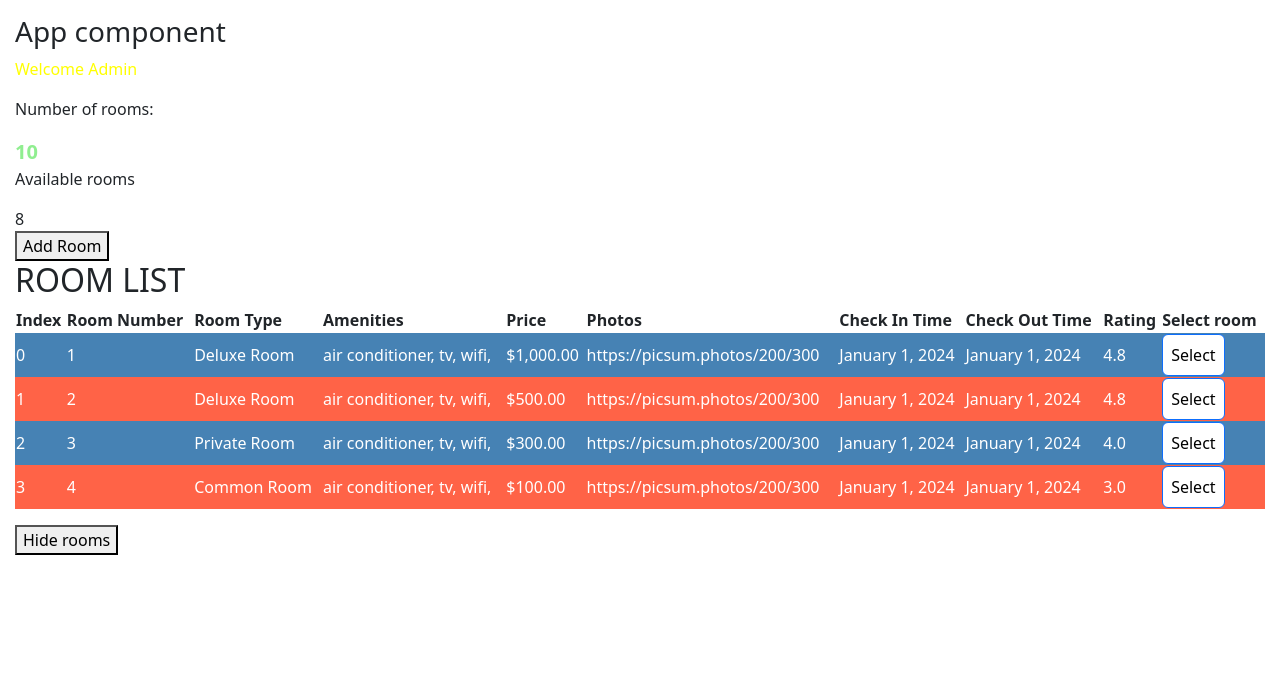
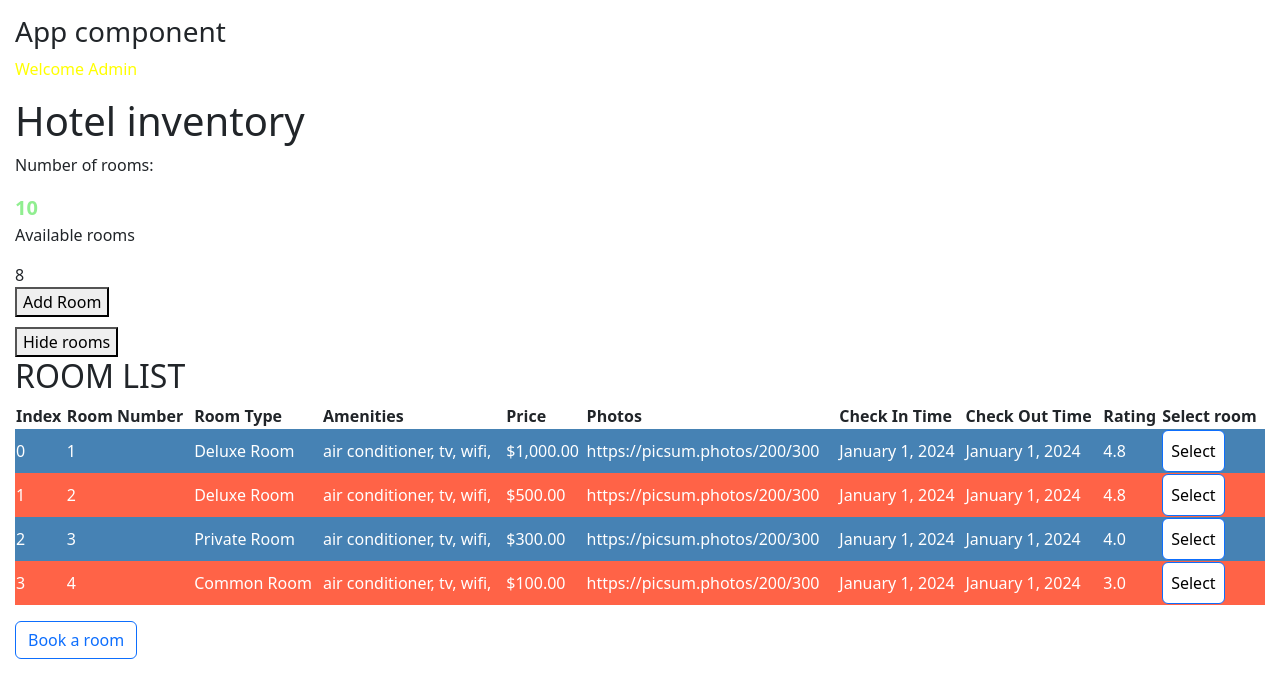
Before and after one commit to bitsbymax/hotel-inventory, an Angular app: page / in a window 1280 px wide. Shown: the top 698 px of the page. Built offline with nearby package versions, Linux system fonts and the light colour scheme.

Commit message:
code examples added

```diff
--- /dev/null
+++ b/projects/hotel-inventory/src/app/components/book-button/book-button.component.html
@@ -0,0 +1,6 @@
+<button
+  class="btn btn-outline-primary"
+  [ngStyle]="{ display: 'flex', marginTop: '10px' }"
+>
+  {{ buttonLabel }}
+</button>
--- /dev/null
+++ b/projects/hotel-inventory/src/app/components/book-button/book-button.component.ts
@@ -0,0 +1,13 @@
+import { CommonModule } from '@angular/common';
+import { Component } from '@angular/core';
+
+@Component({
+  selector: 'app-book-button',
+  standalone: true,
+  imports: [CommonModule],
+  templateUrl: './book-button.component.html',
+  styleUrl: './book-button.component.scss'
+})
+export class BookButtonComponent {
+  buttonLabel: string = 'Book a room';
+}
--- a/projects/hotel-inventory/src/app/components/header/header.component.ts
+++ b/projects/hotel-inventory/src/app/components/header/header.component.ts
@@ -1,4 +1,5 @@
 import {
+  AfterViewChecked,
   AfterViewInit,
   Component,
   DoCheck,
@@ -15,7 +16,7 @@ import {
   styleUrl: './header.component.scss',
 })
 export class HeaderComponent
-  implements OnInit, OnChanges, DoCheck, AfterViewInit
+  implements OnInit, OnChanges, DoCheck, AfterViewInit, AfterViewChecked
 {
   title: string = '';
 
@@ -38,4 +39,8 @@ export class HeaderComponent
   ngAfterViewInit(): void {
     console.log('ngAfterViewInit in HeaderComponent fired');
   }
+
+  ngAfterViewChecked(): void {
+    console.log('ngAfterViewChecked in HeaderComponent fired');
+  }
 }
--- a/projects/hotel-inventory/src/app/components/rooms-list/rooms-list.component.ts
+++ b/projects/hotel-inventory/src/app/components/rooms-list/rooms-list.component.ts
@@ -10,6 +10,7 @@ import {
   SimpleChanges,
   DoCheck,
   AfterViewInit,
+  AfterViewChecked,
 } from '@angular/core';
 import { RoomList } from '../../interfaces/room.interface';
 
@@ -21,7 +22,7 @@ import { RoomList } from '../../interfaces/room.interface';
   styleUrl: './rooms-list.component.scss',
   changeDetection: ChangeDetectionStrategy.OnPush,
 })
-export class RoomsListComponent implements OnInit, OnChanges, DoCheck, AfterViewInit {
+export class RoomsListComponent implements OnInit, OnChanges, DoCheck, AfterViewInit, AfterViewChecked {
   @Input() rooms: RoomList[] = [];
   @Input() title: string = '';
   @Output() selectedRoom = new EventEmitter<RoomList>();
@@ -53,6 +54,10 @@ export class RoomsListComponent implements OnInit, OnChanges, DoCheck, AfterView
     console.log('ngAfterViewInit in RoomsListComponent fired');
   }
 
+  ngAfterViewChecked(): void {
+    console.log('ngAfterViewChecked in RoomsListComponent fired');
+  }
+
   selectRoom(room: RoomList) {
     this.selectedRoom.emit(room);
   }
--- a/projects/hotel-inventory/src/app/components/rooms/rooms.component.html
+++ b/projects/hotel-inventory/src/app/components/rooms/rooms.component.html
@@ -10,6 +10,7 @@
     }"
     [innerText]="numberOfRooms"
   ></div>
+
   <p>Available rooms</p>
   {{ rooms.availableRooms ?? "No rooms available" }}
 
@@ -18,8 +19,14 @@
   }
 
   <div>
-    <button (click)="addRoom()">Add Room</button>
+    <button (click)="addRoom()" [ngStyle]="{ marginBottom: '10px' }">
+      Add Room
+    </button>
   </div>
+
+  <button (click)="toggle()">
+    {{ !hideRooms ? "Hide rooms" : "Show rooms" }}
+  </button>
 
   @if (rooms.availableRooms) {
   <app-rooms-list
@@ -30,4 +37,4 @@
   }
 </div>
 
-<button (click)="toggle()">{{ !hideRooms ? 'Hide rooms' : 'Show rooms' }}</button>
+<ng-template #bookRoom></ng-template>
--- a/projects/hotel-inventory/src/app/components/rooms/rooms.component.ts
+++ b/projects/hotel-inventory/src/app/components/rooms/rooms.component.ts
@@ -1,4 +1,5 @@
 import {
+  AfterViewChecked,
   AfterViewInit,
   ChangeDetectionStrategy,
   Component,
@@ -7,24 +8,27 @@ import {
   OnInit,
   SimpleChanges,
   ViewChild,
+  ViewContainerRef,
 } from '@angular/core';
 import { Room, RoomList } from '../../interfaces/room.interface';
 import { CommonModule } from '@angular/common';
 import { RoomsListComponent } from '../rooms-list/rooms-list.component';
 import { HeaderComponent } from '../header/header.component';
+import { BookButtonComponent } from '../book-button/book-button.component';
 
 @Component({
   selector: 'app-rooms',
   standalone: true,
-  imports: [CommonModule, RoomsListComponent, HeaderComponent],
+  imports: [CommonModule, RoomsListComponent, HeaderComponent, BookButtonComponent],
   templateUrl: './rooms.component.html',
   styleUrl: './rooms.component.scss',
   changeDetection: ChangeDetectionStrategy.OnPush,
 })
 export class RoomsComponent
-  implements OnInit, OnChanges, DoCheck, AfterViewInit
+  implements OnInit, OnChanges, DoCheck, AfterViewInit, AfterViewChecked
 {
-  @ViewChild(HeaderComponent) header!: HeaderComponent;
+  @ViewChild(HeaderComponent, { static: true }) header!: HeaderComponent;
+  @ViewChild('bookRoom', { read: ViewContainerRef}) vcr!: ViewContainerRef;
 
   hotelName: string = 'Hilton';
   numberOfRooms: number = 10;
@@ -86,6 +90,7 @@ export class RoomsComponent
         rating: 3,
       },
     ];
+    this.header.title = 'Hotel inventory';//  - ми можемо змінити значення властивості title в компоненті HeaderComponent всередині ngOnInit лише якщо вказано { static: true }.
   }
 
   ngOnChanges(changes: SimpleChanges): void {
@@ -99,7 +104,13 @@ export class RoomsComponent
   ngAfterViewInit(): void {
     console.log('ngAfterViewInit in RoomsComponent fired');
     console.log(this.header);
-    this.header.title = 'Hotel inventory';
+    // this.header.title = 'Hotel inventory';// - тут це значення зміниться лише на наступному циклі change детектора
+    const componentRef = this.vcr.createComponent(BookButtonComponent);
+  }
+
+  ngAfterViewChecked(): void {
+    console.log('ngAfterViewChecked in RoomsComponent fired');
+    // this.header.title = 'Hotel inventory'; //- тут це значення зміниться лише на наступному циклі change детектора
   }
 
   selectRoom(room: RoomList) {
```
Also changed, not shown: projects/hotel-inventory/src/app/components/book-button/book-button.component.scss (added), 1 other file (tests, documents, lock files or other folders).
